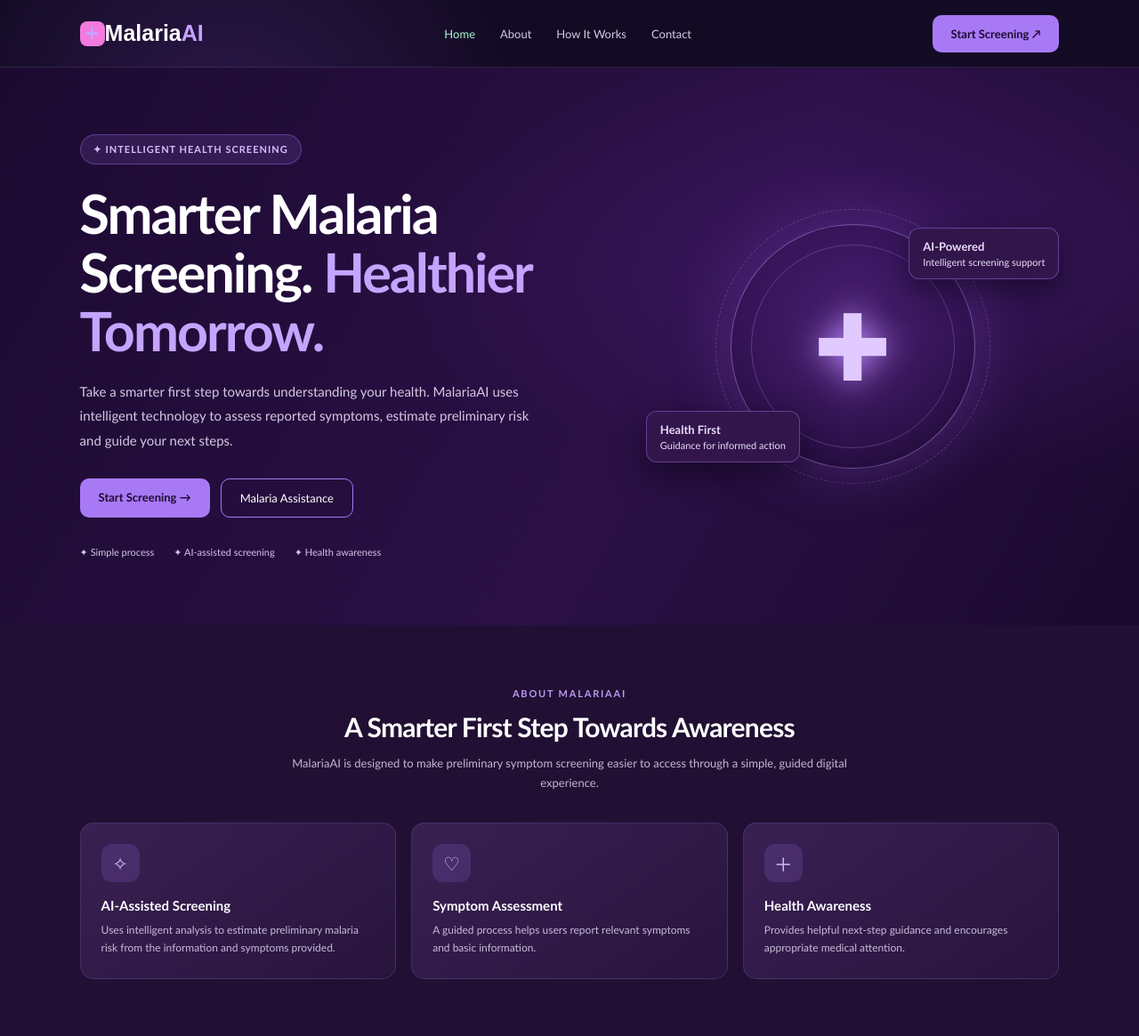
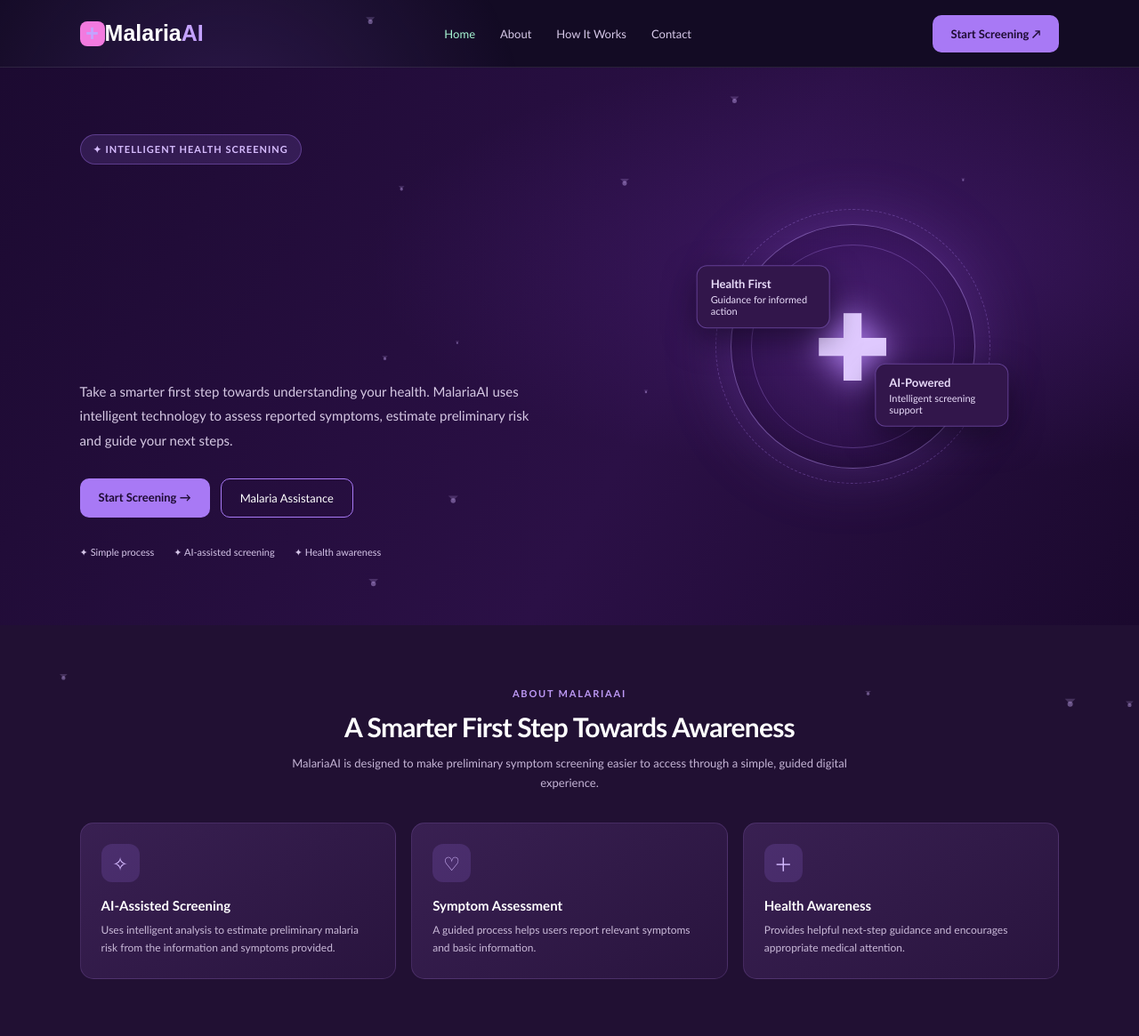
Before and after one commit to TatendaAngels/malaria-symptom-screening-system, a Flask app: page / in a window 1280 px wide. Shown: the top 1165 px of the page at 89% size. Run offline with Flask 3, Linux system fonts and the light colour scheme.

Commit message:
feat: add orbiting hero cards and flying mosquito animations

```diff
--- a/webapp/static/css/style.css
+++ b/webapp/static/css/style.css
@@ -106,6 +106,11 @@ body {
     margin: 22px 0;
 }
 
+.hero-title {
+    clip-path: inset(0 100% 0 0);
+    animation: headline-wipe 7s ease-in-out infinite;
+}
+
 .hero h1 span {
     color: #c5a4ff;
 }
@@ -192,6 +197,16 @@ body {
     border-style: dashed;
 }
 
+.orbit-container {
+    position: absolute;
+    top: 50%;
+    left: 50%;
+    width: 300px;
+    height: 300px;
+    margin: -150px 0 0 -150px;
+    animation: spin 20s linear infinite;
+}
+
 .medical-icon {
     font-size: 104px;
     color: #e0caff;
@@ -207,6 +222,7 @@ body {
     font-size: 11px;
     color: #e9dcfa;
     box-shadow: 0 12px 35px #09031288;
+    animation: spin-reverse 20s linear infinite;
 }
 
 .floating-card strong {
@@ -216,15 +232,41 @@ body {
 }
 
 .card-one {
-    top: 37px;
-    right: 0;
+    top: 0;
+    left: 50%;
+    transform: translateX(-50%);
 }
 
 .card-two {
-    bottom: 39px;
-    left: 0;
+    bottom: 0;
+    left: 50%;
+    transform: translateX(-50%);
 }
 
+@keyframes spin {
+    0% { transform: rotate(0deg); }
+    100% { transform: rotate(360deg); }
+}
+
+@keyframes spin-reverse {
+    0% { transform: translateX(-50%) rotate(0deg); }
+    100% { transform: translateX(-50%) rotate(-360deg); }
+}
+
+@keyframes headline-wipe {
+    0%, 8% { clip-path: inset(0 100% 0 0); }
+    42%, 58% { clip-path: inset(0 0 0 0); }
+    92%, 100% { clip-path: inset(0 0 0 100%); }
+}
+
+#mosquito-canvas {
+    position: fixed;
+    inset: 0;
+    width: 100%;
+    height: 100%;
+    pointer-events: none;
+    z-index: 1;
+}
 
 /* GENERAL SECTIONS */
 
@@ -612,12 +654,10 @@ footer {
         padding: 48px 6%;
     }
 
-    .card-one {
-        right: 2px;
-    }
-
-    .card-two {
-        left: 2px;
+    .orbit-container {
+        width: 260px;
+        height: 260px;
+        margin: -130px 0 0 -130px;
     }
 }
 
--- a/webapp/static/js/script.js
+++ b/webapp/static/js/script.js
@@ -239,3 +239,69 @@ if (menuToggle && navLinks) {
         }
     });
 }
+
+const mosquitoCanvas = document.getElementById("mosquito-canvas");
+
+if (mosquitoCanvas) {
+    const context = mosquitoCanvas.getContext("2d");
+
+    if (context) {
+        let width = 0;
+        let height = 0;
+        let animationFrame;
+
+        function resizeMosquitoCanvas() {
+            const pixelRatio = Math.min(window.devicePixelRatio || 1, 2);
+            width = window.innerWidth;
+            height = window.innerHeight;
+            mosquitoCanvas.width = width * pixelRatio;
+            mosquitoCanvas.height = height * pixelRatio;
+            context.setTransform(pixelRatio, 0, 0, pixelRatio, 0, 0);
+        }
+
+        const mosquitoes = Array.from({ length: 15 }, () => ({
+            x: Math.random() * window.innerWidth,
+            y: Math.random() * window.innerHeight,
+            size: Math.random() * 2 + 1,
+            speedX: Math.random() * 2 - 1,
+            speedY: Math.random() * 2 - 1
+        }));
+
+        function animateMosquitoes() {
+            context.clearRect(0, 0, width, height);
+
+            mosquitoes.forEach(mosquito => {
+                mosquito.x += mosquito.speedX;
+                mosquito.y += mosquito.speedY;
+
+                if (mosquito.x > width || mosquito.x < 0) mosquito.speedX *= -1;
+                if (mosquito.y > height || mosquito.y < 0) mosquito.speedY *= -1;
+
+                context.fillStyle = "rgba(209, 179, 255, 0.4)";
+                context.beginPath();
+                context.arc(mosquito.x, mosquito.y, mosquito.size, 0, Math.PI * 2);
+                context.fill();
+
+                context.beginPath();
+                context.moveTo(mosquito.x, mosquito.y);
+                context.lineTo(mosquito.x - mosquito.size * 2, mosquito.y - mosquito.size * 2);
+                context.lineTo(mosquito.x + mosquito.size * 2, mosquito.y - mosquito.size * 2);
+                context.fillStyle = "rgba(209, 179, 255, 0.2)";
+                context.fill();
+            });
+
+            animationFrame = window.requestAnimationFrame(animateMosquitoes);
+        }
+
+        resizeMosquitoCanvas();
+        window.addEventListener("resize", resizeMosquitoCanvas);
+        document.addEventListener("visibilitychange", () => {
+            if (document.hidden) {
+                window.cancelAnimationFrame(animationFrame);
+            } else {
+                animationFrame = window.requestAnimationFrame(animateMosquitoes);
+            }
+        });
+        animateMosquitoes();
+    }
+}
--- a/webapp/templates/about.html
+++ b/webapp/templates/about.html
@@ -4,8 +4,8 @@
     <meta charset="UTF-8">
     <meta name="viewport" content="width=device-width, initial-scale=1.0">
     <title>About MalariaAI</title>
-    <link rel="stylesheet" href="{{ url_for('static', filename='css/style.css', v='5') }}">
-    <script src="{{ url_for('static', filename='js/script.js', v='13') }}" defer></script>
+    <link rel="stylesheet" href="{{ url_for('static', filename='css/style.css', v='8') }}">
+    <script src="{{ url_for('static', filename='js/script.js', v='15') }}" defer></script>
 </head>
 <body class="inner-page">
     <div class="bubble-field" aria-hidden="true"><span class="bubble bubble-a"></span><span class="bubble bubble-b"></span><span class="bubble bubble-c"></span><span class="bubble bubble-d"></span><span class="bubble bubble-e"></span></div>
--- a/webapp/templates/contact.html
+++ b/webapp/templates/contact.html
@@ -4,8 +4,8 @@
     <meta charset="UTF-8">
     <meta name="viewport" content="width=device-width, initial-scale=1.0">
     <title>Contact | MalariaAI</title>
-    <link rel="stylesheet" href="{{ url_for('static', filename='css/style.css', v='5') }}">
-    <script src="{{ url_for('static', filename='js/script.js', v='13') }}" defer></script>
+    <link rel="stylesheet" href="{{ url_for('static', filename='css/style.css', v='8') }}">
+    <script src="{{ url_for('static', filename='js/script.js', v='15') }}" defer></script>
 </head>
 <body class="inner-page">
     <div class="bubble-field" aria-hidden="true">
--- a/webapp/templates/how.html
+++ b/webapp/templates/how.html
@@ -1,6 +1,6 @@
 <!DOCTYPE html>
 <html lang="en">
-<head><meta charset="UTF-8"><meta name="viewport" content="width=device-width, initial-scale=1.0"><title>How It Works | MalariaAI</title><link rel="stylesheet" href="{{ url_for('static', filename='css/style.css', v='5') }}"><script src="{{ url_for('static', filename='js/script.js', v='13') }}" defer></script></head>
+<head><meta charset="UTF-8"><meta name="viewport" content="width=device-width, initial-scale=1.0"><title>How It Works | MalariaAI</title><link rel="stylesheet" href="{{ url_for('static', filename='css/style.css', v='8') }}"><script src="{{ url_for('static', filename='js/script.js', v='15') }}" defer></script></head>
 <body class="inner-page">
     <div class="bubble-field" aria-hidden="true"><span class="bubble bubble-a"></span><span class="bubble bubble-b"></span><span class="bubble bubble-c"></span><span class="bubble bubble-d"></span><span class="bubble bubble-e"></span></div>
     <header class="navbar">
--- a/webapp/templates/index.html
+++ b/webapp/templates/index.html
@@ -7,12 +7,13 @@
     <title>MalariaAI | Intelligent Health Screening</title>
 
     <link rel="stylesheet"
-          href="{{ url_for('static', filename='css/style.css', v='5') }}">
+          href="{{ url_for('static', filename='css/style.css', v='8') }}">
 
-    <script src="{{ url_for('static', filename='js/script.js', v='13') }}" defer></script>
+    <script src="{{ url_for('static', filename='js/script.js', v='15') }}" defer></script>
 </head>
 
 <body>
+    <canvas id="mosquito-canvas" aria-hidden="true"></canvas>
 
     <!-- Navigation -->
     <header class="navbar">
@@ -44,7 +45,7 @@
                 ✦ INTELLIGENT HEALTH SCREENING
             </div>
 
-            <h1>
+            <h1 class="hero-title">
                 Smarter Malaria Screening.
                 <span>Healthier Tomorrow.</span>
             </h1>
@@ -75,21 +76,20 @@
 
         <!-- Medical Illustration -->
         <div class="hero-visual">
-
             <div class="orbit">
                 <div class="medical-icon">✚</div>
             </div>
 
+            <div class="orbit-container">
                 <div class="floating-card card-one">
                     <strong>AI-Powered</strong>
                     Intelligent screening support
                 </div>
-
                 <div class="floating-card card-two">
                     <strong>Health First</strong>
                     Guidance for informed action
                 </div>
-
+            </div>
         </div>
 
     </section>
--- a/webapp/templates/screening.html
+++ b/webapp/templates/screening.html
@@ -4,8 +4,8 @@
     <meta charset="UTF-8">
     <meta name="viewport" content="width=device-width, initial-scale=1.0">
     <title>Screening - MalariaAI</title>
-    <link rel="stylesheet" href="{{ url_for('static', filename='css/style.css', v='5') }}">
-    <script src="{{ url_for('static', filename='js/script.js', v='13') }}" defer></script>
+    <link rel="stylesheet" href="{{ url_for('static', filename='css/style.css', v='8') }}">
+    <script src="{{ url_for('static', filename='js/script.js', v='15') }}" defer></script>
     <!-- Assuming your girls' CSS is here -->
     <style>
         /* Extra styles specifically for the form steps */
```
Also changed, not shown: tests/test_app.py (+24 -17 lines). Lines whose indentation alone changed are shown as unchanged.
